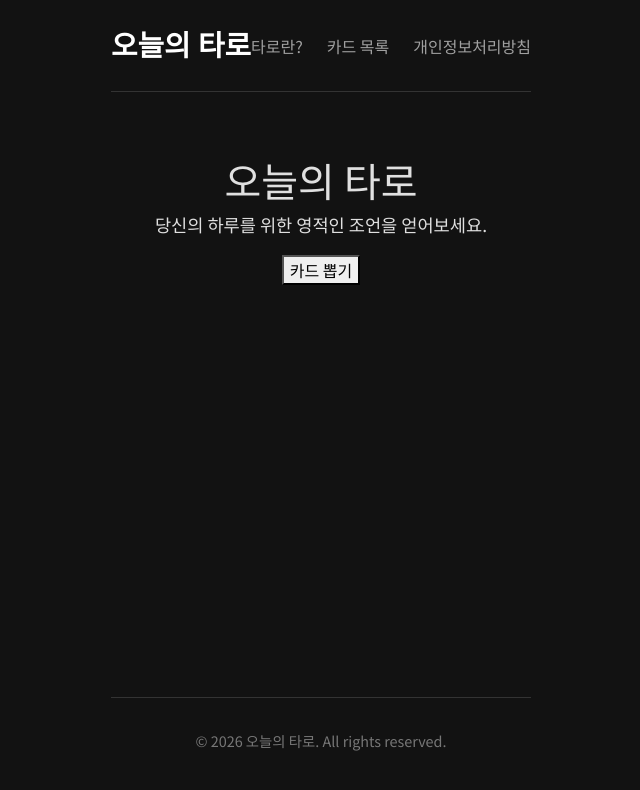
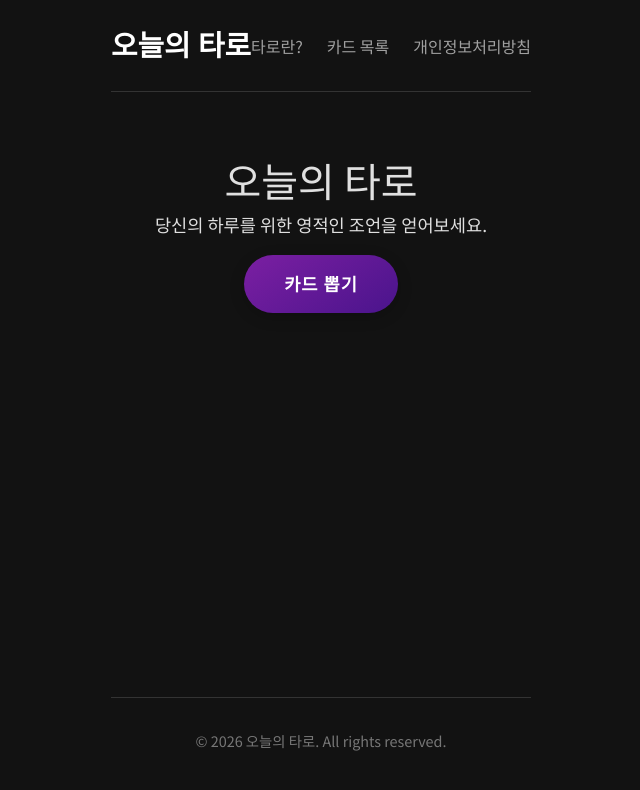
Before and after one commit to yoondal1118/project-with-vibe, a React (Vite) app: page / in a window 1280 px wide. Shown: the top 790 px of the page, without its empty margins (319-959 px from the left). Built offline with nearby package versions, Linux system fonts and the light colour scheme.

Commit message:
style: 디자인 수정 및 기능 개선

```diff
--- a/src/App.css
+++ b/src/App.css
@@ -222,6 +222,50 @@ body {
   background-color: #555;
 }
 
+/* Tarot-themed Button Styles */
+.draw-button, .details-button {
+  background: linear-gradient(145deg, #7b1fa2, #4a148c);
+  color: #fff;
+  border: none;
+  border-radius: 50px;
+  padding: 1rem 2.5rem;
+  font-size: 1.1rem;
+  font-weight: 600;
+  cursor: pointer;
+  transition: all 0.3s ease;
+  box-shadow: 0 4px 15px rgba(0, 0, 0, 0.2);
+  letter-spacing: 1px;
+  text-transform: uppercase;
+}
+
+.draw-button:hover, .details-button:hover {
+  transform: translateY(-3px);
+  box-shadow: 0 6px 20px rgba(0, 0, 0, 0.3);
+}
+
+.details-button {
+  font-size: 0.9rem;
+  padding: 0.8rem 1.8rem;
+  margin-top: 1rem;
+}
+
+/* Spinner Animation */
+@keyframes spin {
+  to {
+    transform: rotate(360deg);
+  }
+}
+
+.spinner {
+  display: inline-block;
+  width: 60px;
+  height: 60px;
+  border: 5px solid rgba(255, 255, 255, 0.3);
+  border-radius: 50%;
+  border-top-color: #fff;
+  animation: spin 1s ease-in-out infinite;
+}
+
 
 
 
@@ -260,3 +304,19 @@ body {
     transform: translateY(0);
   }
 }
+
+.details-panel {
+  max-height: 0;
+  overflow: hidden;
+  transition: max-height 0.5s ease-out;
+  background-color: rgba(255, 255, 255, 0.05);
+  border-radius: 8px;
+  margin-top: 1rem;
+  padding: 0 1.5rem;
+}
+
+.details-panel.show {
+  max-height: 1000px; /* Adjust as needed */
+  padding: 1.5rem;
+  transition: max-height 0.5s ease-in;
+}
--- a/src/main.tsx
+++ b/src/main.tsx
@@ -3,6 +3,7 @@ import { createRoot } from 'react-dom/client'
 import './index.css'
 import 'bootstrap/dist/css/bootstrap.min.css';
 import App from './App.tsx'
+import './App.css'
 
 createRoot(document.getElementById('root')!).render(
   <StrictMode>
--- a/src/pages/HomePage.tsx
+++ b/src/pages/HomePage.tsx
@@ -39,7 +39,7 @@ function HomePage() {
       setIsReversed(reversed);
       setIsLoading(false);
       setShowResult(true);
-    }, 3000);
+    }, 2000);
   };
 
   const renderInitialView = () => (
@@ -101,7 +101,7 @@ function HomePage() {
   return (
     <div className="page-container home-page">
       <Helmet>
-        <title>오늘의 타로 | 당신의 하루를 위한 영적인 조언</title>
+        <title>카드 뽑기 | 오늘의 타로</title>
         <meta name="description" content="타로 카드를 뽑고 오늘 하루의 운세와 영적인 조언을 받아보세요. 새로운 시작, 관계, 커리어에 대한 통찰을 얻으세요." />
       </Helmet>
       {!isLoading && !showResult && renderInitialView()}
```
